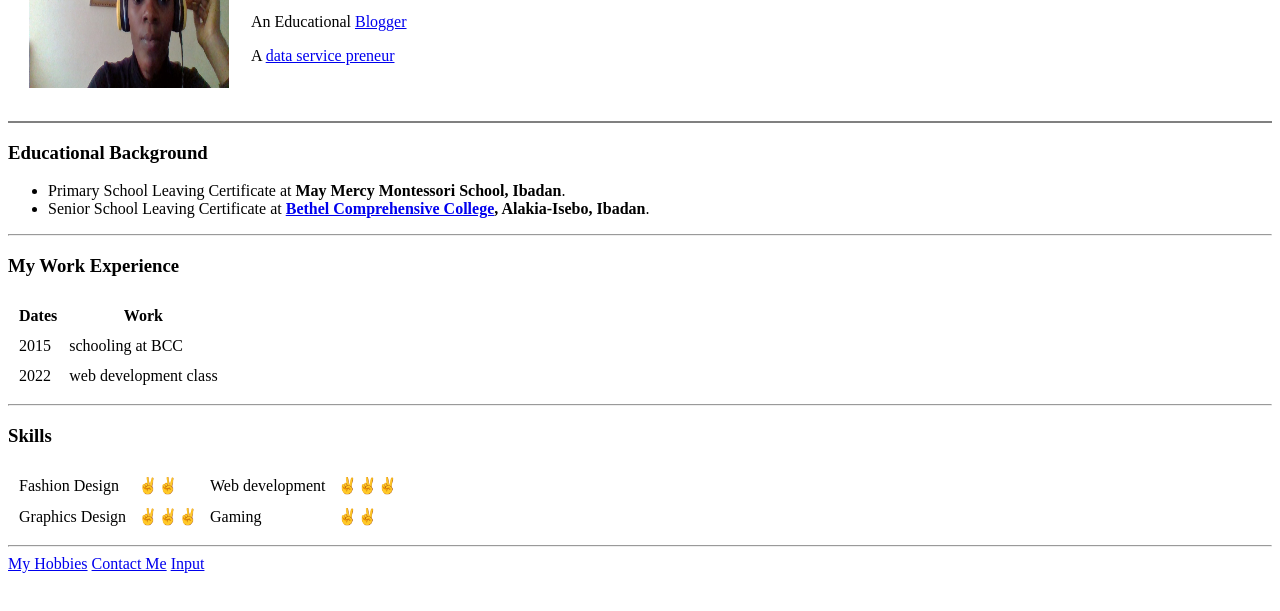
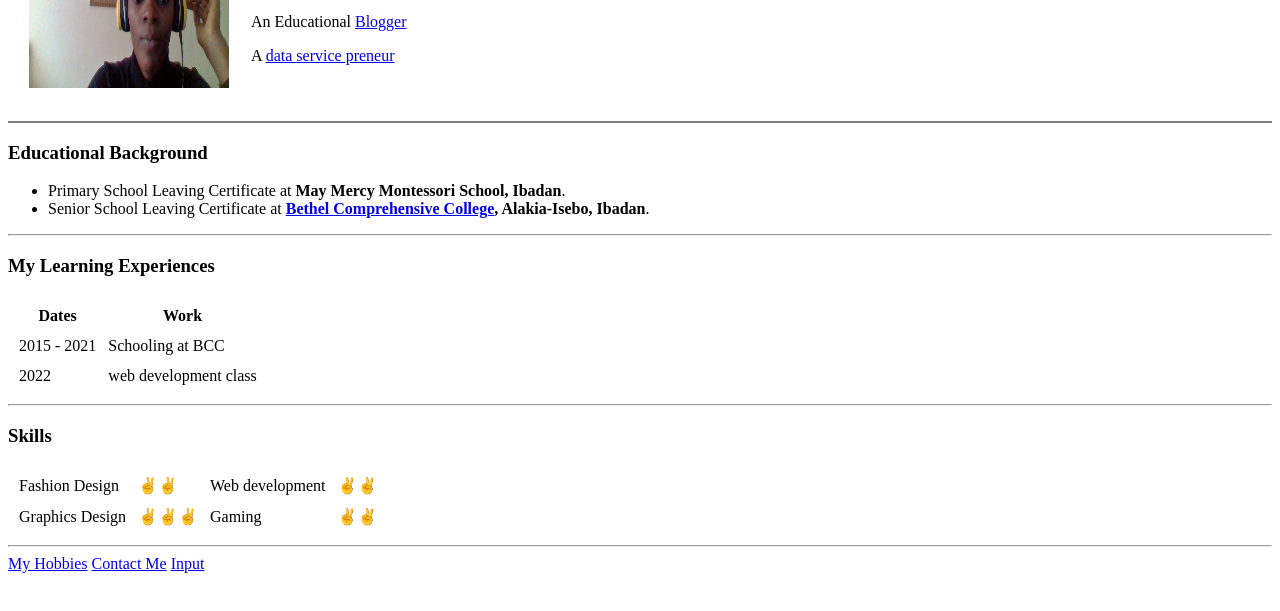
Before and after one commit to Elizzy01/CV, a plain HTML site: page index.html in a window 1280 px wide. Shown: the part 141-752 px from the top of the page. Drawn offline with Linux system fonts and the light colour scheme.

Commit message:
update index.html

```diff
--- a/index.html
+++ b/index.html
@@ -26,7 +26,7 @@
     <li>Senior School Leaving Certificate at <strong><a href="https://www.bccibadan.com">Bethel Comprehensive College</a>, Alakia-Isebo, Ibadan</strong>.</li>
   </ul>
   <hr>
-  <h3>My Work Experience</h3>
+  <h3>My Learning Experiences</h3>
   <table cellspacing="10">
     <thead>
       <tr>
@@ -36,8 +36,8 @@
     </thead>
     <tbody>
       <tr>
-        <td>2015</td>
-        <td>schooling at BCC</td>
+        <td>2015 - 2021</td>
+        <td>Schooling at BCC</td>
       </tr>
       <tr>
         <td>2022</td>
@@ -55,7 +55,7 @@
         <td>Fashion Design</td>
         <td>✌✌</td>
         <td>Web development</td>
-        <td>✌✌✌</td>
+        <td>✌✌</td>
       </tr>
       <tr>
         <td>Graphics Design</td>
```
